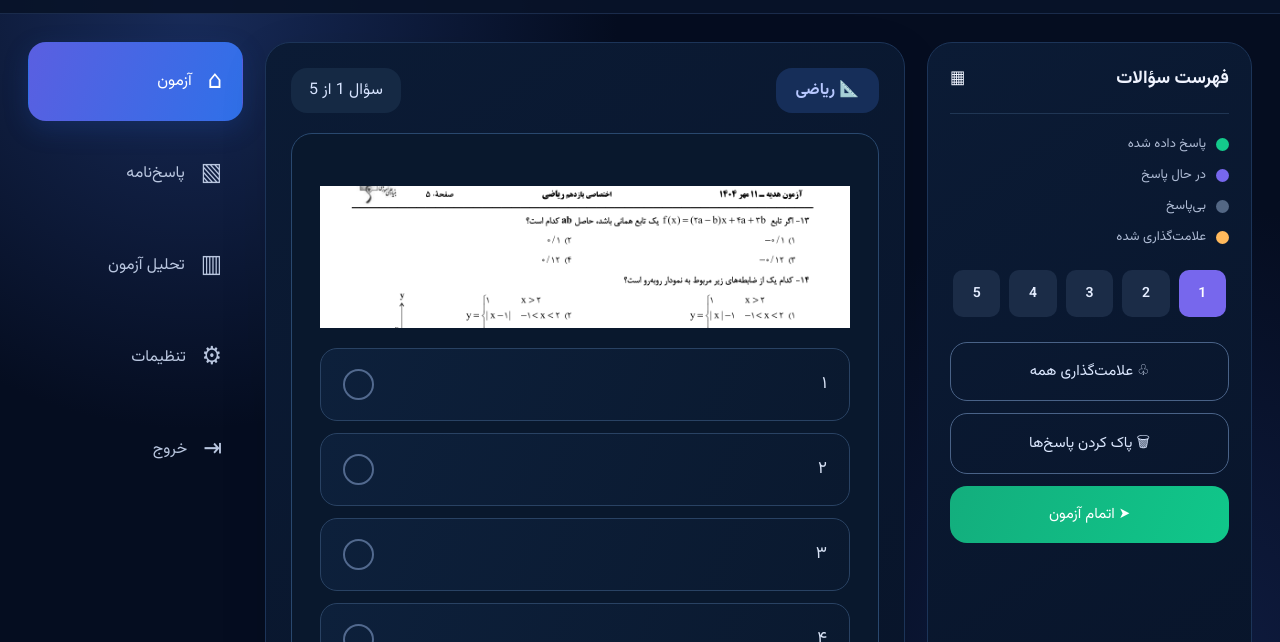
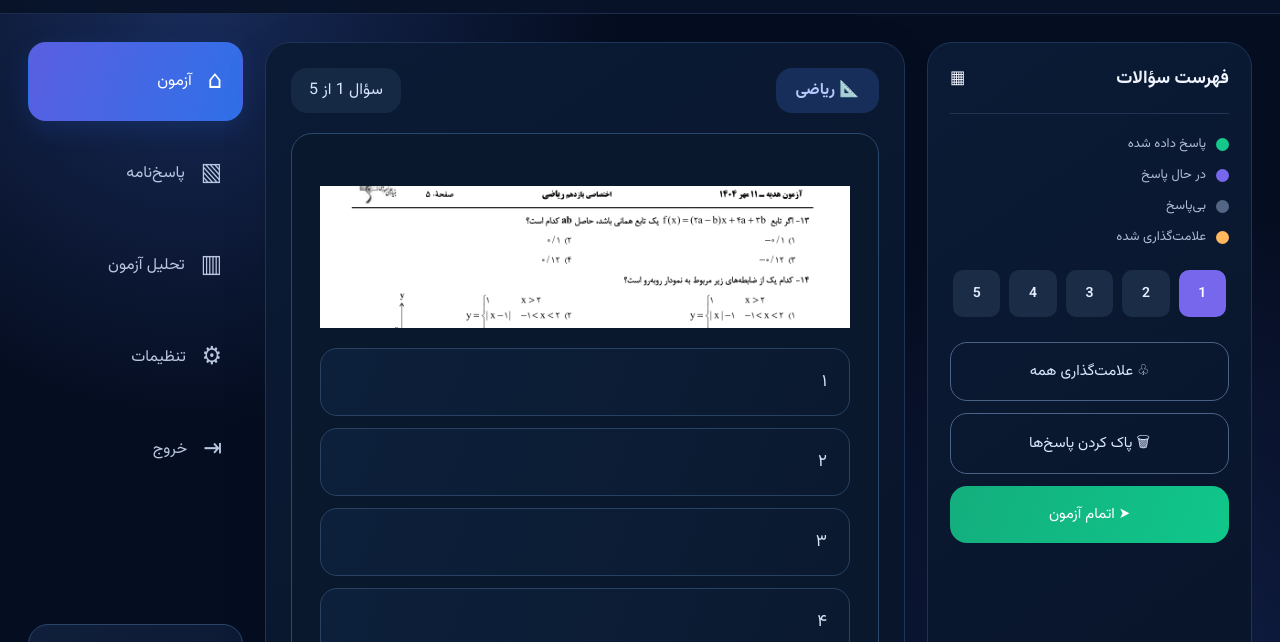
Before and after one commit to aliasghar2010smart-alt/exam_bot, a plain HTML site: page index.html in a window 1280 px wide. Shown: the part 158-800 px from the top of the page. Drawn offline with Linux system fonts and the light colour scheme.

Commit message:
Remove extra option letters

```diff
--- a/index.html
+++ b/index.html
@@ -807,9 +807,6 @@ function renderQuestion() {
 
     button.innerHTML = `
       <span>${option}</span>
-      <span class="option-letter">
-        ${selectedAnswers[currentQuestion] === index ? "✓" : ""}
-      </span>
     `;
 
     button.onclick = () => selectAnswer(index);
```
